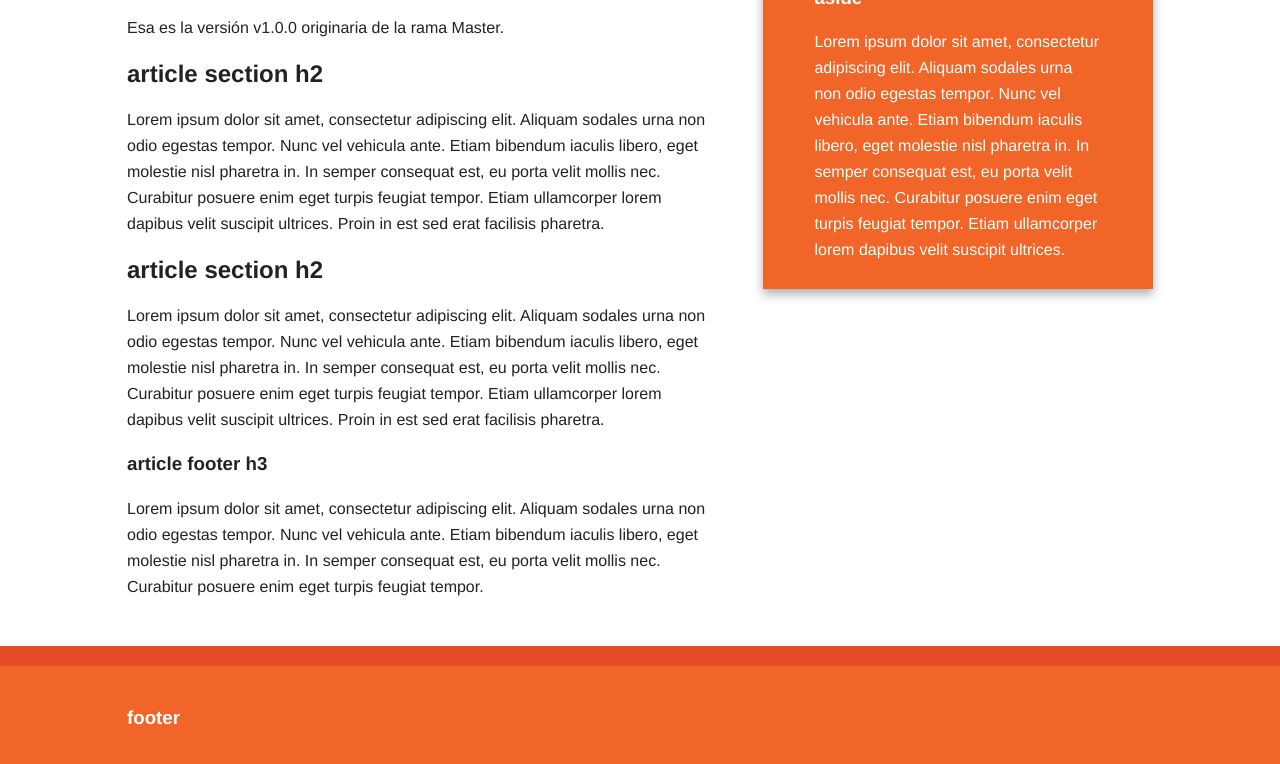
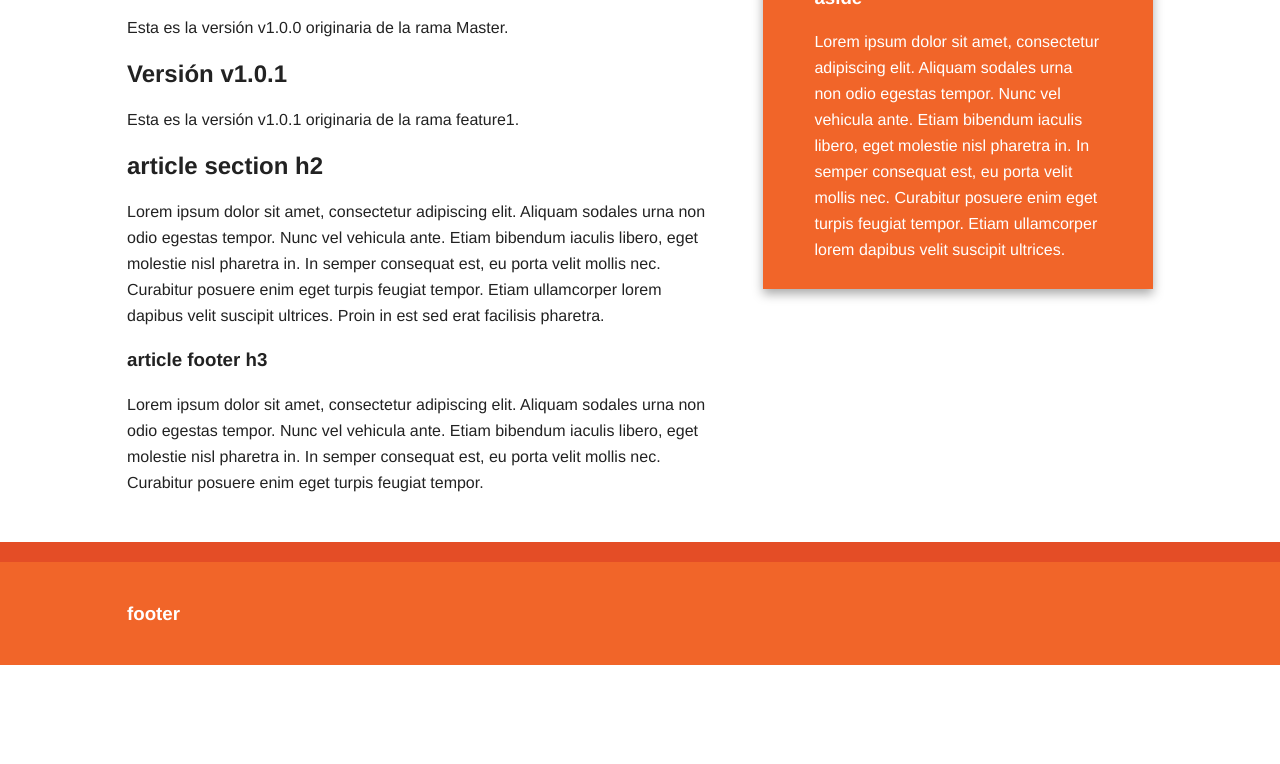
Before and after one commit to FerneyP35/ejercicio01, a plain HTML site: page index.html in a window 1280 px wide. Shown: the part 180-944 px from the top of the page. After the commit the page ends 845 px from the top, so only its background shows below. Drawn offline with Linux system fonts and the light colour scheme.

Commit message:
Versión v1.0.1.

```diff
--- a/index.html
+++ b/index.html
@@ -33,11 +33,15 @@
                 <article>
                     <header>
                         <h1>Versión v1.0.0</h1>
-                        <p>Esa es la versión v1.0.0 originaria de la rama Master.</p>
+                        <p>
+                            Esta es la versión v1.0.0 originaria de la rama Master.
+                        </p>
                     </header>
                     <section>
-                        <h2>article section h2</h2>
-                        <p>Lorem ipsum dolor sit amet, consectetur adipiscing elit. Aliquam sodales urna non odio egestas tempor. Nunc vel vehicula ante. Etiam bibendum iaculis libero, eget molestie nisl pharetra in. In semper consequat est, eu porta velit mollis nec. Curabitur posuere enim eget turpis feugiat tempor. Etiam ullamcorper lorem dapibus velit suscipit ultrices. Proin in est sed erat facilisis pharetra.</p>
+                        <h2>Versión v1.0.1</h2>
+                        <p>
+                            Esta es la versión v1.0.1 originaria de la rama feature1.
+                        </p>
                     </section>
                     <section>
                         <h2>article section h2</h2>
```
